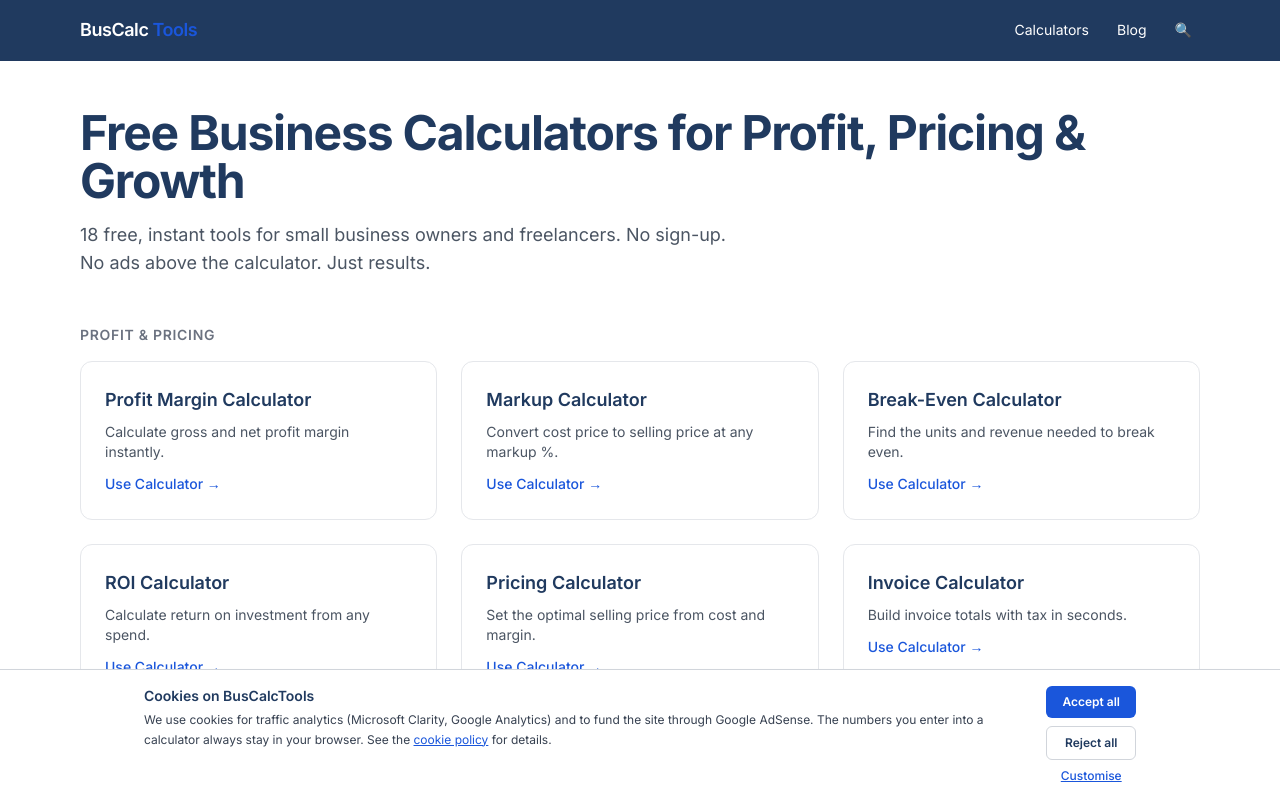
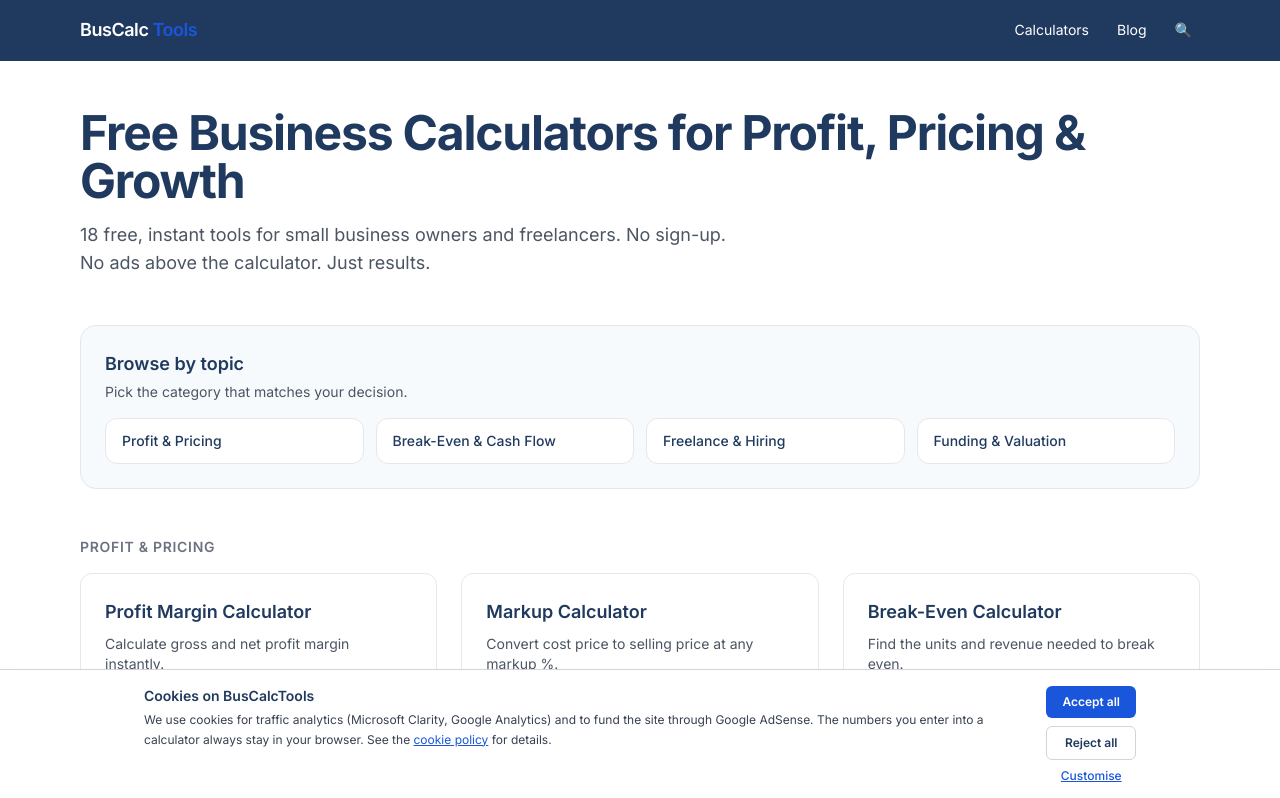
Before and after one commit to jblanckenberg/buscalctools, a Next.js app: page / in a window 1280 px wide. Shown: the top 798 px of the page. Built offline with nearby package versions, Linux system fonts and the light colour scheme; no server answers.

Commit message:
feat(home): surface 4 topic hubs above calculator grid

```diff
--- a/app/(site)/page.tsx
+++ b/app/(site)/page.tsx
@@ -4,6 +4,7 @@
 import { SITE_URL } from "@/lib/site";
 import { hreflang } from "@/lib/seo";
 import { PHASE_1, PHASE_2 } from "@/lib/tools";
+import { TOPICS } from "@/lib/topics";
 
 export const metadata: Metadata = {
   // Absolute prevents the layout template "%s | BusCalcTools" from
@@ -28,6 +29,25 @@
           18 free, instant tools for small business owners and freelancers.
           No sign-up. No ads above the calculator. Just results.
         </p>
+      </section>
+
+      <section className="mb-12 rounded-2xl border border-gray-200 bg-brand-light/40 p-6">
+        <h2 className="text-lg font-semibold text-brand-dark">Browse by topic</h2>
+        <p className="mt-1 text-sm text-gray-600">
+          Pick the category that matches your decision.
+        </p>
+        <ul className="mt-4 grid grid-cols-2 gap-3 md:grid-cols-4">
+          {TOPICS.map((t) => (
+            <li key={t.slug}>
+              <Link
+                href={`/topics/${t.slug}`}
+                className="block rounded-xl border border-gray-200 bg-white px-4 py-3 text-sm font-medium text-brand-dark hover:border-brand-primary hover:text-brand-primary"
+              >
+                {t.name}
+              </Link>
+            </li>
+          ))}
+        </ul>
       </section>
 
       <section>
```
